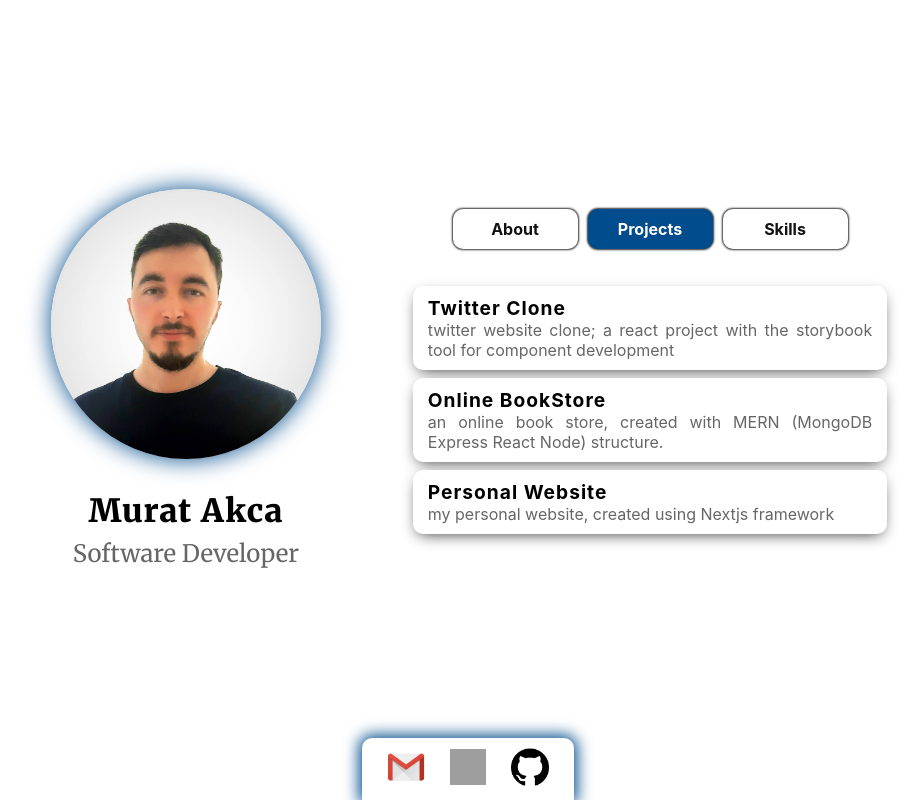
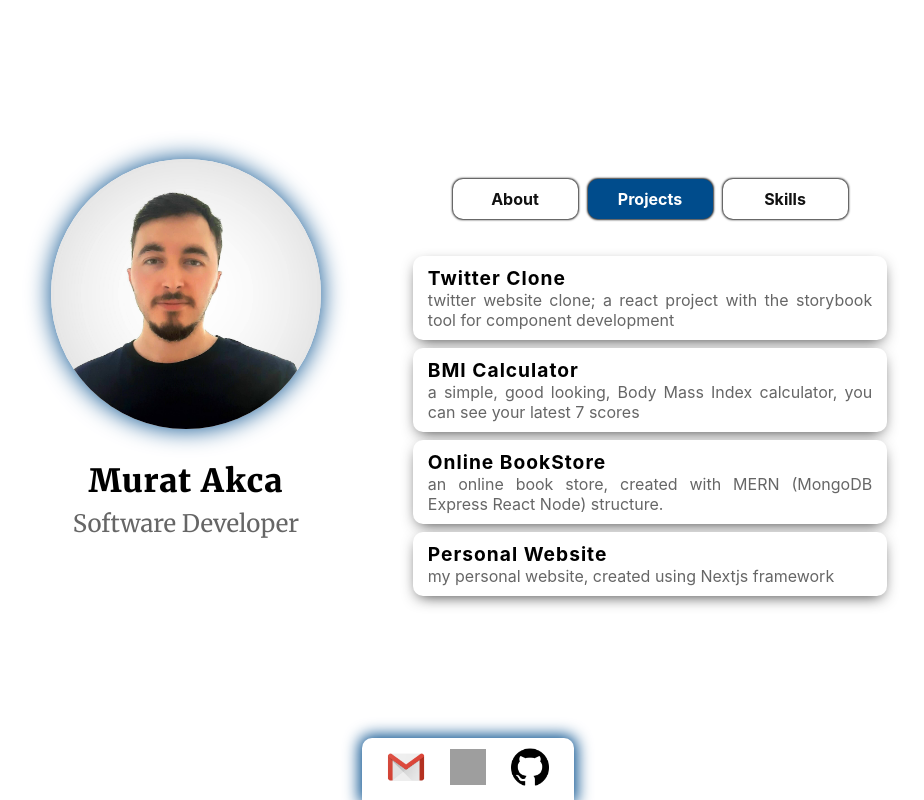
Before and after one commit to muratsgt/muratspage, a Next.js app: page / in a window 1280 px wide. Both pictures are taken after a click on the button "Projects". Shown: the whole page, without its empty margins (172-1096 px from the left). Built offline with nearby package versions, Linux system fonts and the light colour scheme; grey boxes are pictures that could not be loaded.

Commit message:
cv updated added

```diff
--- a/components/Projects/index.js
+++ b/components/Projects/index.js
@@ -11,13 +11,19 @@ export default function ProjectSet({ children }) {
           the storybook tool for component development
         </Project>
       </a></Link>
+      <Link href="https://bodymassindex-xi.vercel.app/"><a>
+        <Project title="BMI Calculator"  coloreffect="orange">
+          a simple, good looking, Body Mass Index calculator,
+          you can see your latest 7 scores
+        </Project>
+      </a></Link>
       <Link href="https://node-mongo-booktest.herokuapp.com/"><a>
-        <Project title="Online BookStore"  coloreffect="orange">
+        <Project title="Online BookStore"  coloreffect="red">
           an online book store, created with MERN
           (MongoDB Express React Node) structure.
         </Project>
       </a></Link>
-      <Project title="Personal Website"  coloreffect="red">my personal website,
+      <Project title="Personal Website"  coloreffect="blue">my personal website,
         created using Nextjs framework</Project>
       {children}
     </div>);
```
